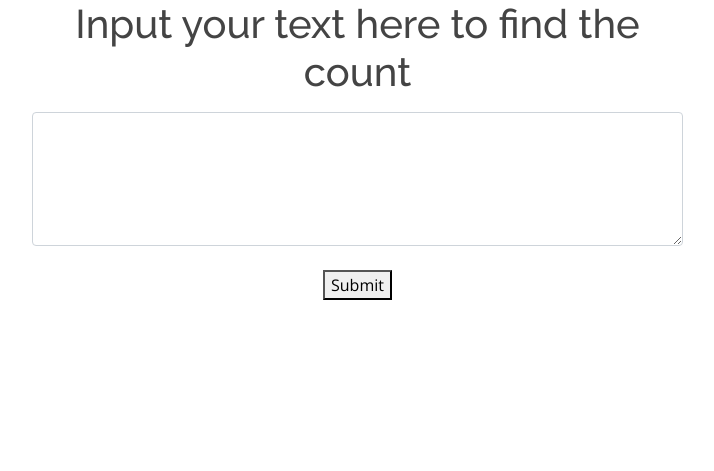
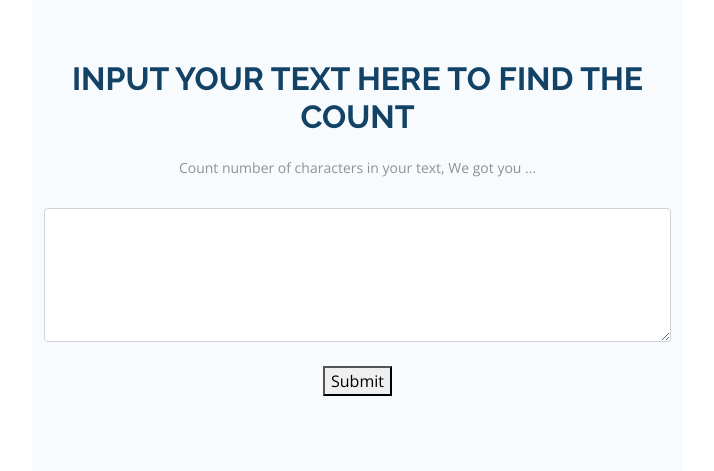
Before and after one commit to kibetamos/mars, a Django app: template venus/templates/home.html in a window 1280 px wide. Shown: the top 471 px of the page, without its empty margins (50-764 px from the left). Run offline with Django 3.2, Linux system fonts and the light colour scheme; the template is opened without the code that fills it, so the values that code supplies are empty; some libraries are stand-ins or nearby versions.

Commit message:
edit homepage

```diff
--- a/venus/templates/home.html
+++ b/venus/templates/home.html
@@ -9,7 +9,6 @@
 
   <!-- Favicons -->
   <link href="{% static 'assets/img/favicon.png' %}" rel="icon">
-
   <link href="{% static 'assets/img/apple-touch-icon.png' %}" rel="apple-touch-icon">
 
   <!-- Google Fonts -->
@@ -25,6 +24,12 @@
 
   <!-- Template Main CSS File -->
   <link href="{% static 'assets/css/style.css' %}" rel="stylesheet">
+  <!-- =======================================================
+  * Template Name: OnePage - v4.3.0
+  * Template URL: https://bootstrapmade.com/onepage-multipurpose-bootstrap-template/
+  * Author: BootstrapMade.com
+  * License: https://bootstrapmade.com/license/
+  ======================================================== -->
 </head>
 <!--<h1>Hy yes you </h1>-->
 <!--<h1>Welcome {{name}}</h1>-->
@@ -36,9 +41,17 @@
 
 
   <div class="col-xl-7 col-lg-9 text-center">
-<h1 >Input your text here to find the count</h1>
+<section id="counts" class="counts section-bg">
+  <!-- <h1 ></h1> -->
+  <div class="section-title">
+    <h2>Input your text here to find the count</h2>
+    <p>Count number of characters in your text, We got you ...</p>
+  </div>
+  <div class="container">
 
-<div class="form-group mt-3">
+    <div class="row justify-content-end">
+
+        <div class="count-box">
           <form action="counter" method="">
             {% csrf_token %}
             <!-- <textarea name="words" rows="25" cols="80">
@@ -52,10 +65,30 @@
             <!-- <input type="Submit" > -->
             <!-- <input type="submit" name="submit" value="Submit"> -->
             <!-- <button type="submit" name="submit">Submit</button> -->
-    <div class="text-center"><button type="submit">Submit</button></div>
+            <div class="btn-learn-more"><button type="submit">Submit</button></div>
         </form>
+        </div>
+      </div>
+
+    </div>
+
+  </div>
+</section>
+<div class="form-group mt-3">
+
 
 </div>
 
 </div>
 </div>
+   <!-- Vendor JS Files -->
+   <script src="{% static 'assets/vendor/aos/aos.js' %}"></script>
+   <script src="{% static 'assets/vendor/bootstrap/js/bootstrap.bundle.min.js' %}"></script>
+   <script src="{% static 'assets/vendor/glightbox/js/glightbox.min.js' %}"></script>
+   <script src="{% static 'assets/vendor/isotope-layout/isotope.pkgd.min.js' %}"></script>
+   <script src="{% static 'assets/vendor/php-email-form/validate.js' %}"></script>
+   <script src="{% static 'assets/vendor/purecounter/purecounter.js' %}"></script>
+   <script src="{% static 'assets/vendor/swiper/swiper-bundle.min.js' %}"></script>
+
+   <!-- Template Main JS File -->
+   <script src="{% static 'assets/js/main.js' %}"></script>
```
Also changed, not shown: venus/templates/counter.html (+9 -1 lines). Lines whose indentation alone changed are shown as unchanged.
